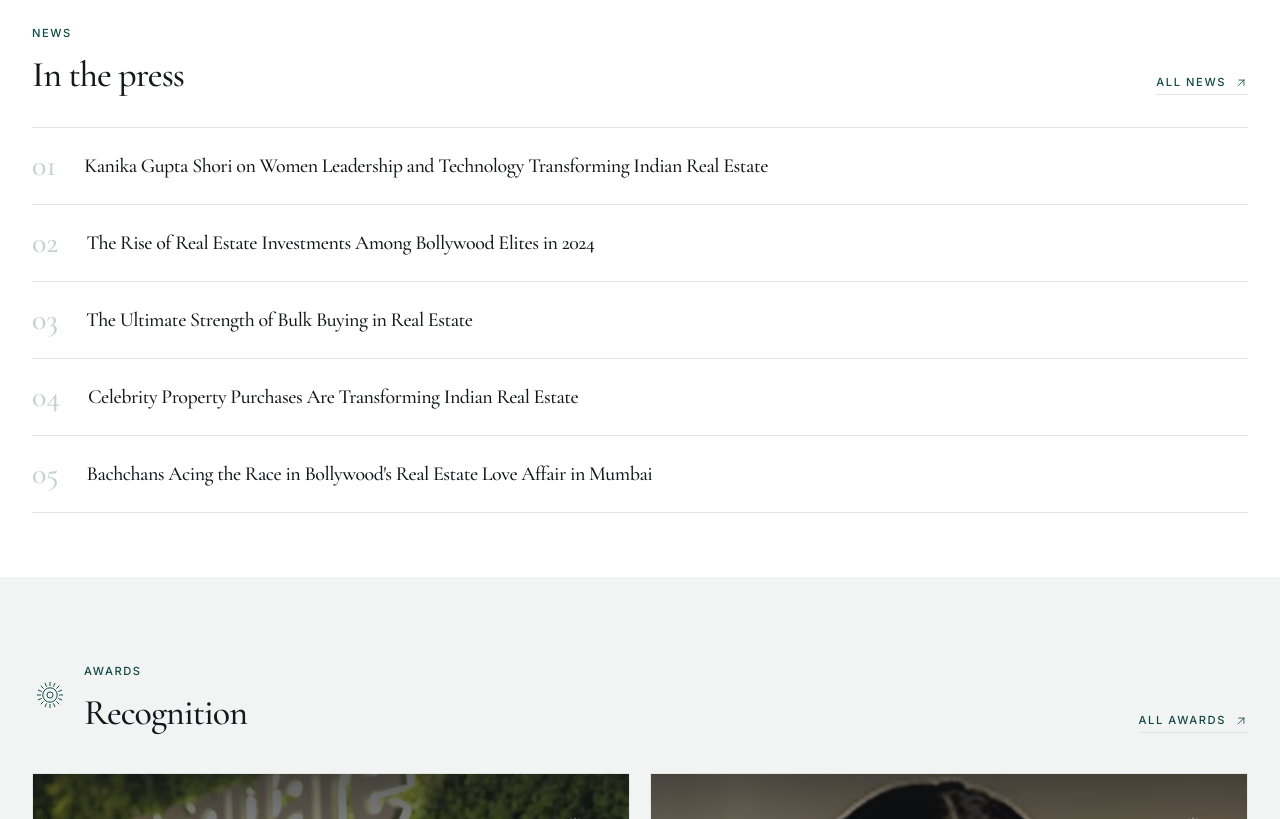
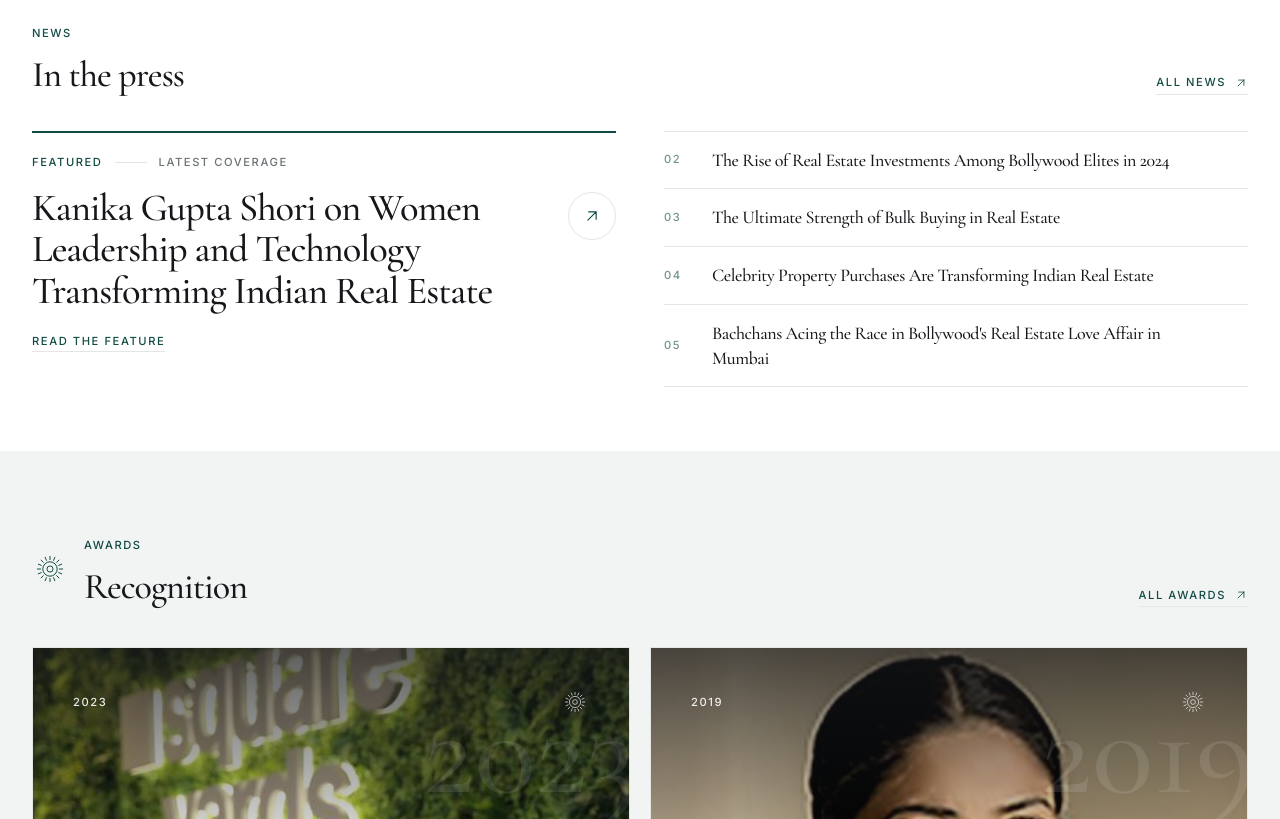
Before and after one commit to divabindal-web/kanikajmd, a Next.js app: page / in a window 1280 px wide. Shown: the part 2040-2859 px from the top of the page. Built offline with nearby package versions, Linux system fonts and the light colour scheme.

Commit message:
Update News.tsx

```diff
--- a/components/News.tsx
+++ b/components/News.tsx
@@ -5,20 +5,34 @@ import { news } from "@/lib/content";
 
 type Item = { title: string; href: string };
 
-function NewsRow({ item, n }: { item: Item; n: number }) {
+export function NewsRow({
+  item,
+  n,
+  compact = false,
+}: {
+  item: Item;
+  n: number;
+  compact?: boolean;
+}) {
   return (
     <Reveal>
       <a
         href={item.href}
         target="_blank"
         rel="noopener noreferrer"
-        className="group relative flex items-center gap-5 overflow-hidden border-t border-line py-5 sm:gap-7"
+        className={`group relative flex items-center gap-4 overflow-hidden border-t border-line sm:gap-6 ${
+          compact ? "py-4" : "py-5"
+        }`}
       >
         <span className="absolute inset-0 z-0 origin-left scale-x-0 bg-emerald/[0.05] transition-transform duration-500 ease-editorial group-hover:scale-x-100" />
-        <span className="relative z-10 font-serif text-2xl font-medium leading-none text-emerald/25 transition-colors duration-500 group-hover:text-emerald sm:text-3xl">
+        <span className="label relative z-10 w-6 shrink-0 text-emerald/60 transition-colors duration-500 group-hover:text-emerald">
           {String(n).padStart(2, "0")}
         </span>
-        <span className="relative z-10 flex-1 font-serif text-lg font-medium leading-snug tracking-tight text-ink transition-all duration-500 group-hover:translate-x-1 group-hover:text-emerald sm:text-xl">
+        <span
+          className={`relative z-10 flex-1 font-serif font-medium leading-snug tracking-tight text-ink transition-all duration-500 group-hover:translate-x-1 group-hover:text-emerald ${
+            compact ? "text-lg" : "text-lg sm:text-xl"
+          }`}
+        >
           {item.title}
         </span>
         <ArrowUpRight className="relative z-10 h-4 w-4 shrink-0 -translate-x-2 text-emerald opacity-0 transition-all duration-500 group-hover:translate-x-0 group-hover:opacity-100" />
@@ -27,21 +41,58 @@ function NewsRow({ item, n }: { item: Item; n: number }) {
   );
 }
 
-export function NewsList({ items }: { items: Item[] }) {
+export function NewsLead({ item }: { item: Item }) {
+  return (
+    <a
+      href={item.href}
+      target="_blank"
+      rel="noopener noreferrer"
+      className="group block border-t-2 border-emerald pt-6"
+    >
+      <div className="flex items-center gap-3">
+        <span className="label text-emerald">Featured</span>
+        <span className="h-px w-8 bg-line" />
+        <span className="label text-muted">Latest coverage</span>
+      </div>
+      <div className="mt-5 flex items-start justify-between gap-6">
+        <h3 className="font-serif text-[clamp(1.6rem,3vw,2.5rem)] font-medium leading-[1.08] tracking-tight text-ink transition-colors duration-500 group-hover:text-emerald">
+          {item.title}
+        </h3>
+        <span className="mt-1 hidden shrink-0 sm:block">
+          <span className="flex h-12 w-12 items-center justify-center rounded-full border border-line text-emerald transition-all duration-500 group-hover:rotate-45 group-hover:border-emerald group-hover:bg-emerald group-hover:text-paper">
+            <ArrowUpRight className="h-5 w-5" />
+          </span>
+        </span>
+      </div>
+      <span className="label mt-6 inline-block border-b border-line pb-1 text-emerald transition-colors duration-300 group-hover:border-emerald">
+        Read the feature
+      </span>
+    </a>
+  );
+}
+
+export function NewsList({
+  items,
+  startIndex = 1,
+}: {
+  items: Item[];
+  startIndex?: number;
+}) {
   return (
     <div className="border-b border-line">
       {items.map((item, i) => (
-        <NewsRow key={item.href} item={item} n={i + 1} />
+        <NewsRow key={item.href} item={item} n={startIndex + i} />
       ))}
     </div>
   );
 }
 
 export default function NewsSection() {
+  const [lead, ...rest] = news.slice(0, 5);
   return (
     <section id="news" className="bg-paper px-5 py-14 sm:px-8 md:py-16">
       <div className="mx-auto max-w-7xl">
-        <div className="mb-8 flex items-end justify-between gap-4">
+        <div className="mb-9 flex items-end justify-between gap-4">
           <div>
             <span className="label text-emerald">News</span>
             <h2 className="mt-3 font-serif text-3xl font-medium leading-none tracking-tight text-ink sm:text-4xl">
@@ -50,7 +101,19 @@ export default function NewsSection() {
           </div>
           <MoreLink href="/news" label="All News" />
         </div>
-        <NewsList items={news.slice(0, 5)} />
+
+        <div className="grid gap-10 lg:grid-cols-12 lg:gap-12">
+          <div className="lg:col-span-6">
+            <NewsLead item={lead} />
+          </div>
+          <div className="lg:col-span-6">
+            <div className="border-b border-line">
+              {rest.map((item, i) => (
+                <NewsRow key={item.href} item={item} n={i + 2} compact />
+              ))}
+            </div>
+          </div>
+        </div>
       </div>
     </section>
   );
```
